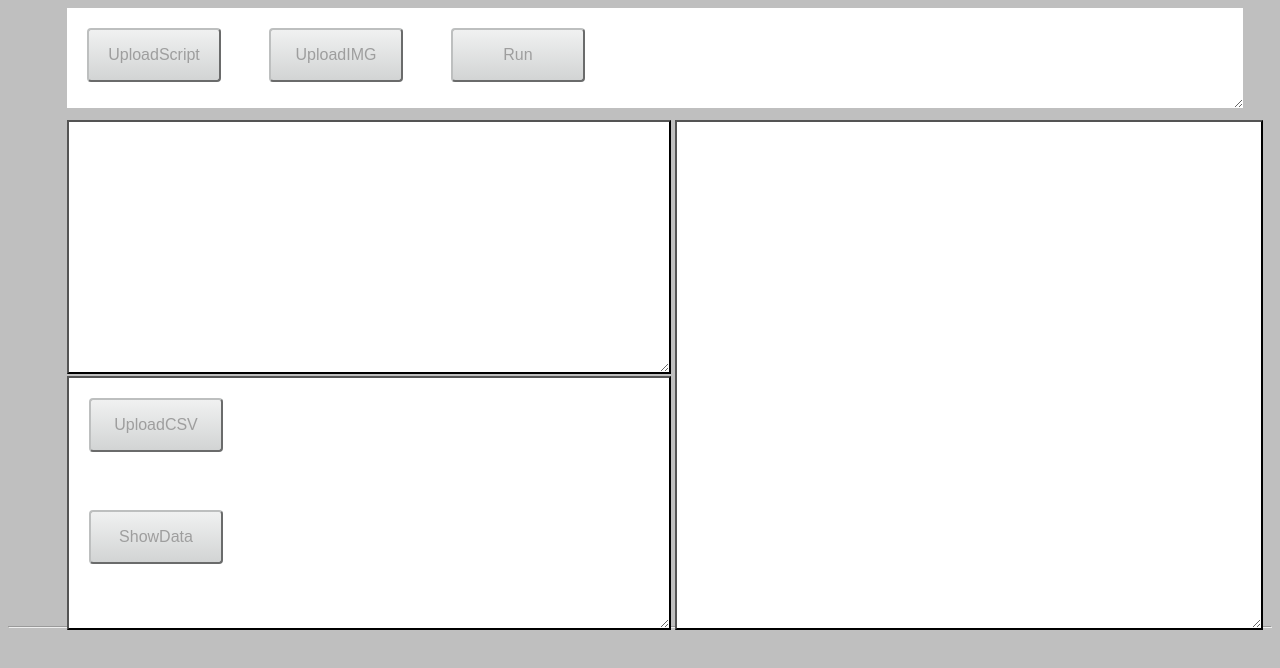
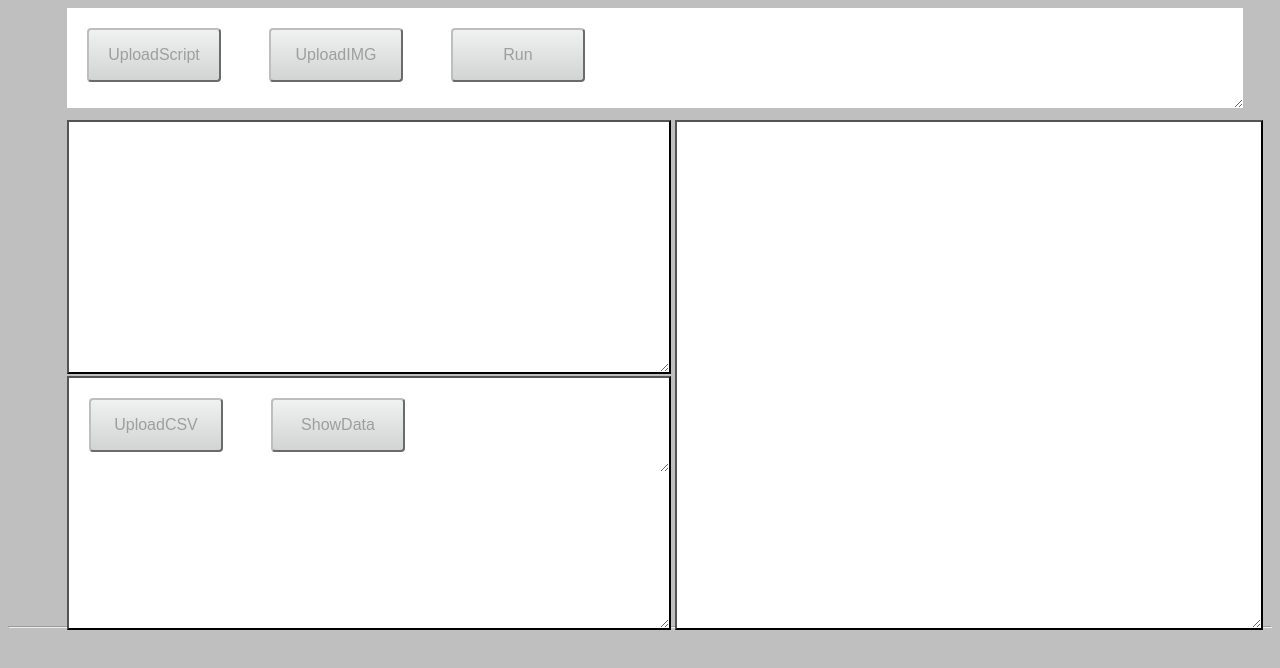
Before and after one commit to twimpa/tij, a website built with webpack: page doc/TIJ_GUI.html in a window 1280 px wide. Built offline with nearby package versions, Linux system fonts and the light colour scheme; files whose address does not match are found by name.

Commit message:
Update TIJ_GUI.html

```diff
--- a/doc/TIJ_GUI.html
+++ b/doc/TIJ_GUI.html
@@ -33,10 +33,12 @@
         </div>
 
         <div class = "js">
+	<div class ="button">
           <label for="fileUpload">UploadCSV </label>
           <input type="file" id="fileUpload" />
           <label for="upload">ShowData</label>
           <input type="button" id="upload" value="Upload" onclick="Upload()" />
+	</div>
           <div id="dvCSV">
           </div>
         </div>
```
